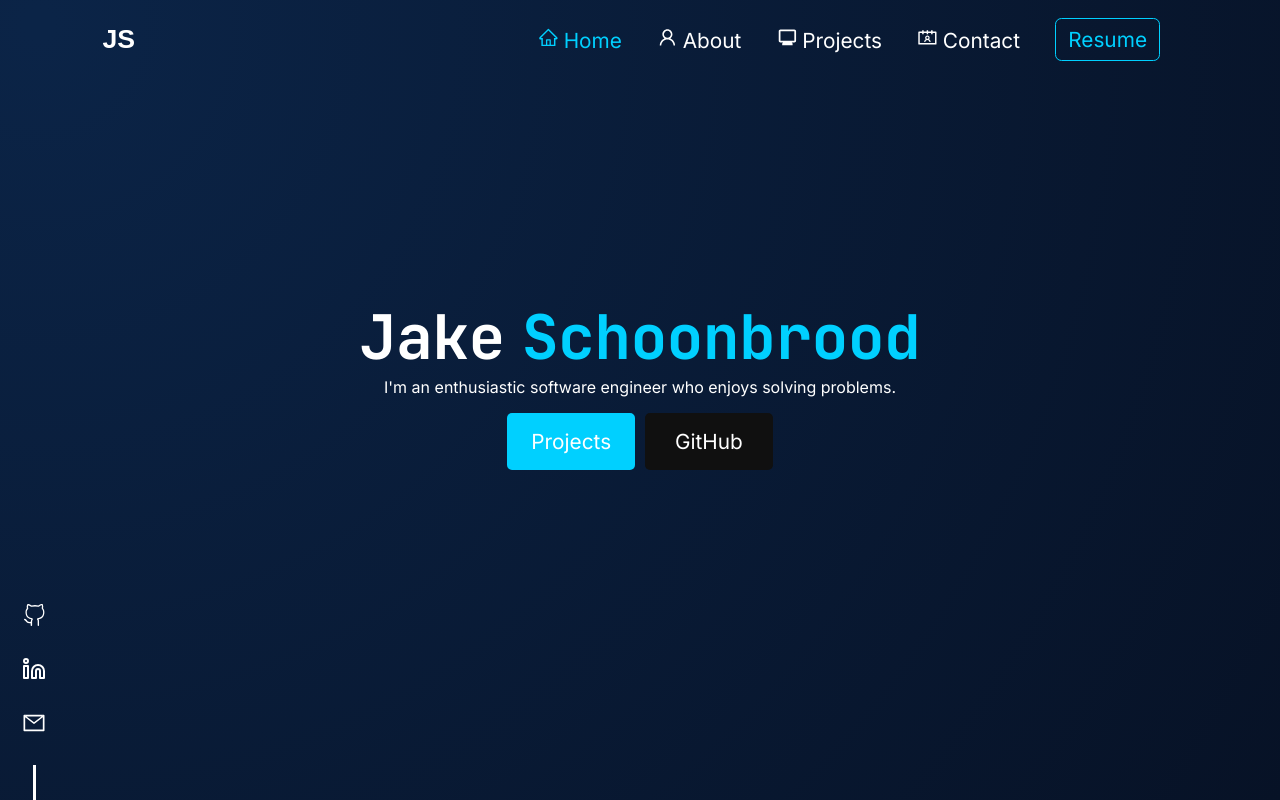
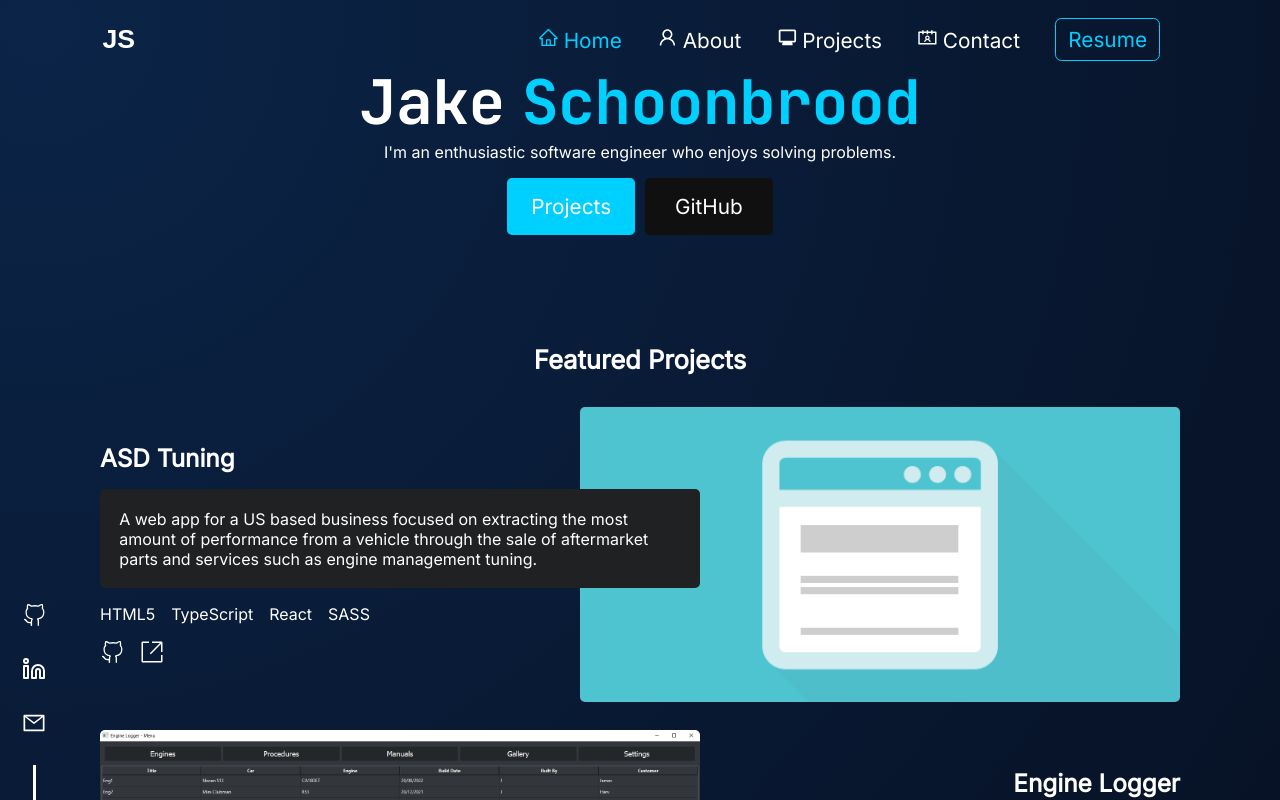
Before and after one commit to JSchoonbrood/Portfolio, a React (Create React App) app: page / in a window 1280 px wide. Built offline with nearby package versions, Linux system fonts and the light colour scheme.

Commit message:
Scrollable homepage

```diff
--- a/src/App.tsx
+++ b/src/App.tsx
@@ -21,10 +21,14 @@ function App() {
             className={"layout__container-components" + (focusState ? " blur" : "")}
           >
             <Routes>
-              <Route path="/" element={<Hero />} />
-              <Route path="about" element={<About />} />
-              <Route path="projects" element={<Projects />} />
-              <Route path="contact" element={<Contact />} />
+              <Route path="/" element={
+                <div className={"layout__container-components-home"}>
+                  <Hero />
+                  <Projects />
+                  <About />
+                  <Contact />
+                </div>
+              } />
               <Route path="archive" element={<Archive />} />
             </Routes>
           </div>
```
